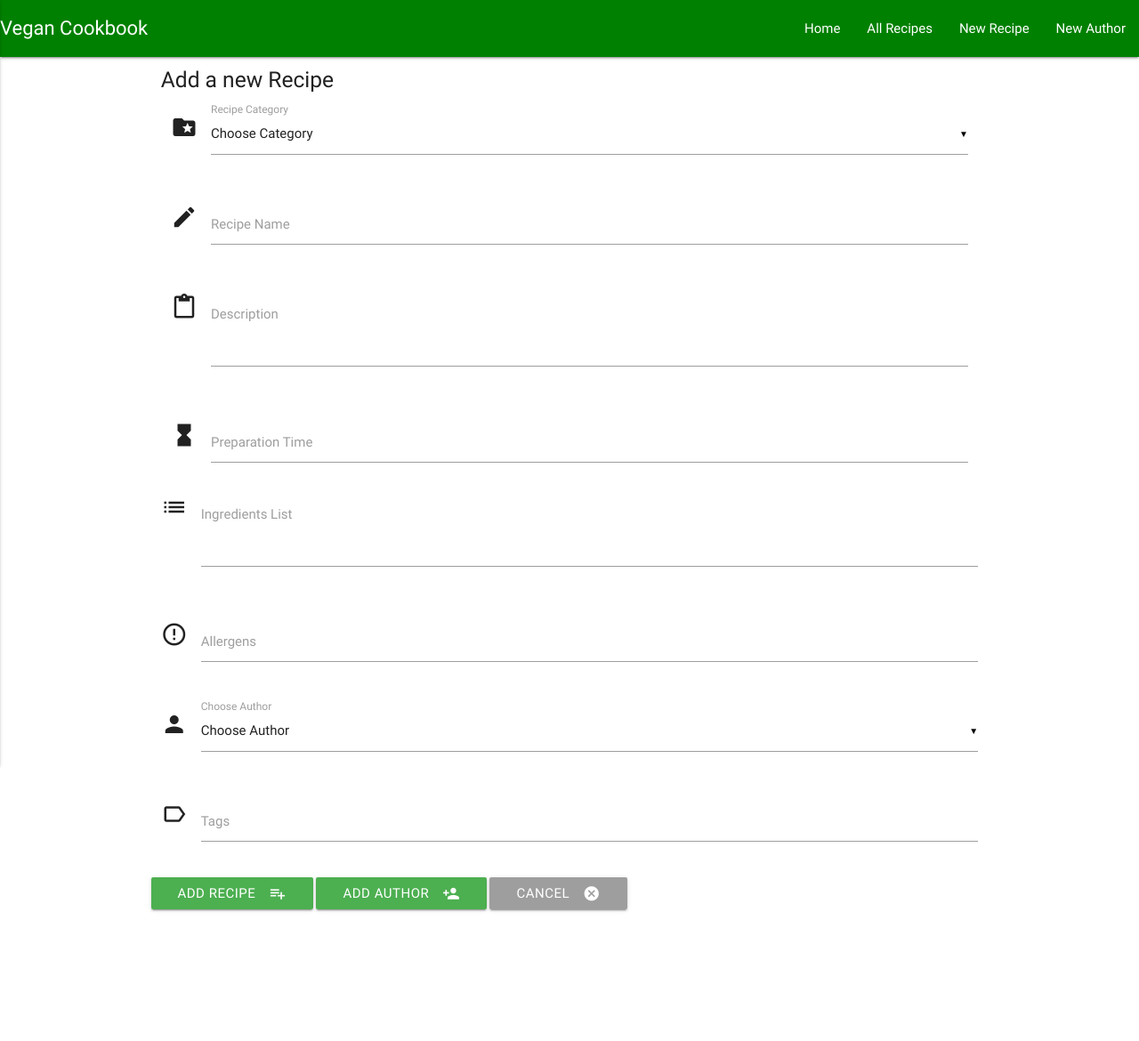
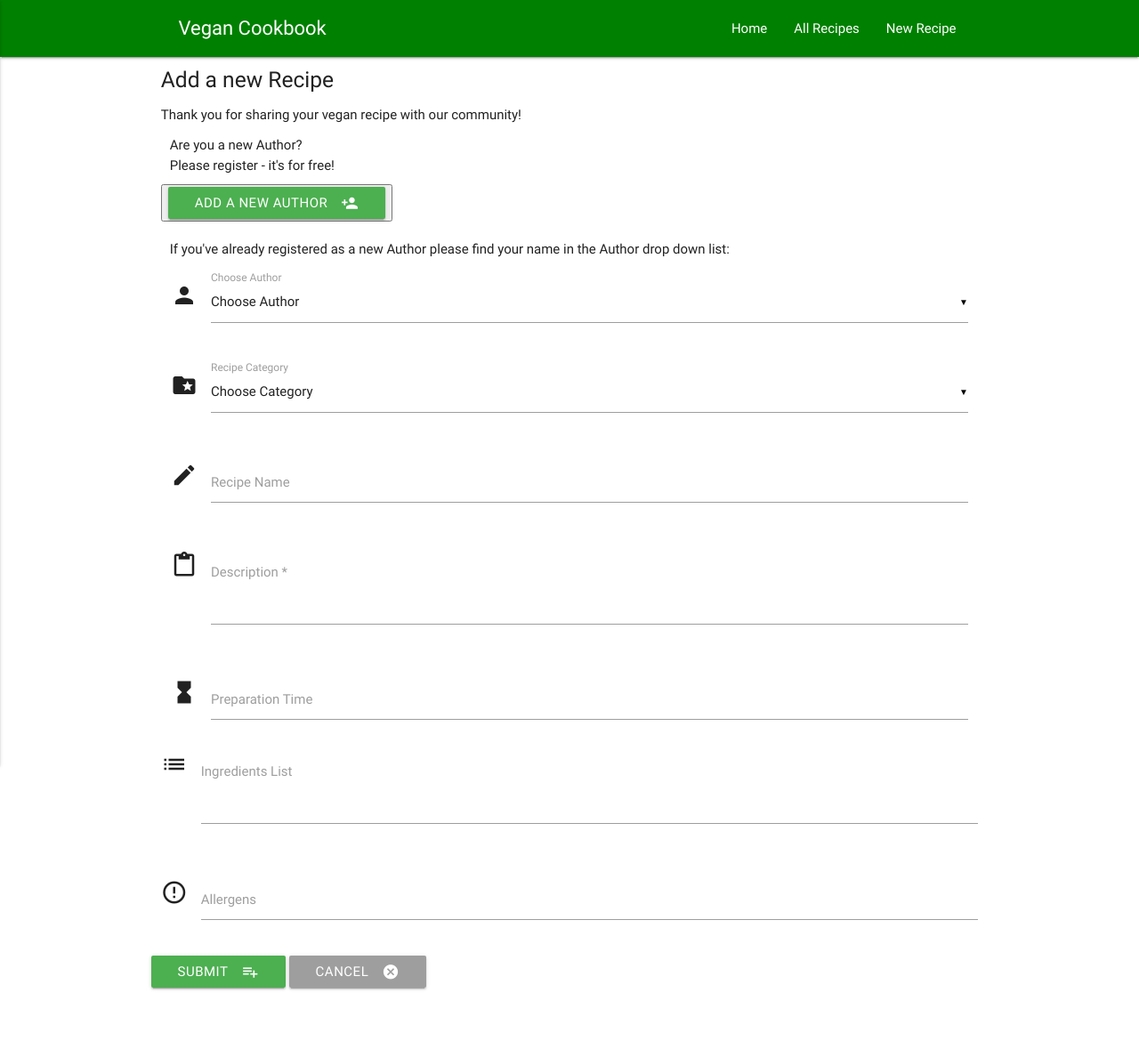
Before and after one commit to Code-Institute-Submissions/vegan-cookbook, a Flask app: page /add_recipe in a window 1280 px wide. Shown: the whole page at 89% size. Before the commit the page ends 1025 px from the top, so only its background shows below. Run offline with Flask 2, Linux system fonts and the light colour scheme; data that the repository does not hold is empty; some libraries are stand-ins or nearby versions.

Commit message:
finalization

```diff
--- a/app.py
+++ b/app.py
@@ -3,18 +3,19 @@ from datetime import datetime
 from flask import Flask, render_template, redirect, request, url_for, session
 from flask_pymongo import PyMongo
 from bson.objectid import ObjectId
+# from utils import ###
+
 
 app = Flask(__name__, static_url_path='/static')
 app.config["MONGO_DBNAME"] = 'anniescookbook'
 app.config["MONGO_URI"] = 'mongodb://coffeeipsum:1Diploma1Diploma@ds225382.mlab.com:25382/anniescookbook'
-#mongodb://<dbuser>:<dbpassword>@ds225382.mlab.com:25382/anniescookbook
-
+#Please note - in this lession we have not learned how to use an evironemnt variable yet!
 
 
 mongo = PyMongo(app)
 
 
-# --------------------- Home / Landing Page ------------------------------
+# --------------------- Home / Landing Page ---------------------------
 
 @app.route('/')
 @app.route('/home')
@@ -28,18 +29,53 @@ def home():
 
 @app.route('/all_recipes')
 def all_recipes():
-    return render_template("recipes.html",
-    recipes=mongo.db.recipes.find())
+    '''
+    PAge showing all recipes in the database
+    '''
+
+    return render_template(
+        "recipes.html",
+        recipes=mongo.db.recipes.find()
+    )
+
+@app.route('/view_recipe/<recipe_id>')
+@app.route('/view_recipe/<recipe_id>/<created>')
+def view_recipe(recipe_id=None, created=None):
+    '''
+    View an individual recipe by object ID.
+    Upon saving the new recipe on endpoint 'add_recipe', the user will be
+    redirected to this endpoint and will see a success
+    message on the top of the page to inform them that the recipe
+    has been submitted successfully. The 'created' parameter is only included
+    in this case.
+    '''
+    if recipe_id is not None:
+        the_recipe = mongo.db.recipes.find_one({"_id": ObjectId(recipe_id)})
+        if created is not None:
+            message = """ Thank you! You've successfully submitted your
+                '%s' recipe!""" % the_recipe.get("recipe_name")
+
+            return render_template("recipes.html",
+                    message=message,
+                    recipes=[the_recipe]
+            )
+
+        return render_template("recipes.html",
+                recipes=[the_recipe]
+        )
 
 
 @app.route('/recipes_by_category/<category_name>')
 def recipes_by_category(category_name):
-    #category_display_name = category_name.replace('_', ' ').title()
+
     return render_template(
         "recipes_by_category.html",
         recipes=mongo.db.recipes.find({"category_name": category_name}),
-        categories=mongo.db.categories.find()
+        categories=mongo.db.categories.find(),
+        category_name=category_name.replace('_', ' ').title()
+
     )
+
 
 @app.route('/add_recipe')
 def add_recipe():
@@ -51,22 +87,23 @@ def add_recipe():
 @app.route('/insert_recipe', methods=['POST'])
 def insert_recipe():
     recipes =  mongo.db.recipes
-    recipes.insert_one(request.form.to_dict())
-    return redirect(url_for('all_recipes'))
+    new_recipe = recipes.insert_one(request.form.to_dict())
+    return redirect(url_for('view_recipe', recipe_id=new_recipe.inserted_id, created="created"))
 
 
 @app.route('/edit_recipe/<recipe_id>')
 def edit_recipe(recipe_id):
-    the_recipe =  mongo.db.recipes.find_one({"_id": ObjectId(recipe_id)})
+    the_recipe = mongo.db.recipes.find_one({"_id": ObjectId(recipe_id)})
     all_categories =  mongo.db.categories.find()
-    return render_template('editrecipe.html', recipe=the_recipe, categories=all_categories,
-    authors = mongo.db.authors.find())
+    return render_template('editrecipe.html', recipe=the_recipe,
+        categories=all_categories, authors=mongo.db.authors.find(),
+        recipe_id=recipe_id)
 
 
 @app.route('/update_recipe/<recipe_id>', methods=["POST"])
 def update_recipe(recipe_id):
     recipes = mongo.db.recipes
-    recipes.updateOne( {'_id': ObjectId(recipe_id)},
+    recipes.update( {'_id': ObjectId(recipe_id)},
     {
         'category_name':request.form.get('category_name'),
         'recipe_name':request.form.get('recipe_name'),
@@ -111,14 +148,10 @@ def insert_author():
 
 # --------------------- Categories ----------------------------------
 
-""" I replaced this with 'Home'
+"""
+I replaced the Category overview with 'Home' / Landing Page
+"""
 
-@app.route('/get_categories')
-def get_categories():
-    return render_template('categories.html',
-    categories=mongo.db.categories.find())
-
-"""
 
 
 if __name__ == '__main__':
--- a/static/css/style.css
+++ b/static/css/style.css
@@ -5,12 +5,25 @@ body {
 
 header nav {
     background-color: green;
+    padding-left: 10px;
 }
 
 nav .brand-logo {
     font-size: 22px;
 }
 
+p, h1, h2, h3, h4 {
+    padding-left: 10px;
+}
+
+.card.medium {
+    background-color: #F9E910;
+}
+
+.card.small .card-image .card-title {
+    color: white;
+    text-shadow: 2px 2px #856F6F;
+}
 
 .btn_small {
     height: 24px;
--- a/templates/addauthor.html
+++ b/templates/addauthor.html
@@ -19,7 +19,7 @@
                 <button class="btn waves-effect waves-light green" type="submit" name="action">Add Author
                     <i class="material-icons right">person_add</i>
                  </button>
-                 <a href="{{ url_for('home') }}" class="waves-effect waves-light btn grey">
+                 <a href="{{ url_for('add_recipe') }}" class="waves-effect waves-light btn grey">
                     <i class="material-icons right">cancel</i>Cancel
                 </a>
             </div>
--- a/templates/addrecipe.html
+++ b/templates/addrecipe.html
@@ -1,8 +1,35 @@
 {% extends 'base.html' %} {% block content %}
 <div class="container">
     <div class="row">
+
         <h5>Add a new Recipe</h5>
-        <form action="{{ url_for('insert_recipe') }}" method="POST"  class="col s12">
+        <form action="{{ url_for('insert_recipe') }}" method="POST" class="col s12">
+            <div class="row">
+                <h6>Thank you for sharing your vegan recipe with our community!</h6>
+                <p>Are you a new Author?<br>Please register - it's for free!</p>
+                <div class="row">
+                    <div class="col s12">
+                        <button>
+                            <a href="{{url_for('add_author')}}" class="btn waves-effect waves-light green">Add a new Author
+                                    <i class="material-icons right">person_add</i>
+                            </a>
+                        </button>
+                    </div>
+                </div>
+                <p>If you've already registered as a new Author please find your name in the Author drop down list:</p>
+
+                <div class="input-field col s12">
+                    <i class="material-icons prefix">person</i>
+                        <select id="author_name" name="author_name">
+                            <option value="" disabled selected>Choose Author</option>
+                            {% for auth in authors %}
+                            <option value="{{auth.author_name}}">{{auth.author_name}}</option>
+                            {% endfor %}
+                        </select>
+                    <label>Choose Author</label>
+                </div>
+            </div>
+
             <div class="row">
                 <div class="input-field col s12">
                     <i class="material-icons prefix">folder_special</i>
@@ -25,8 +52,8 @@
                     <div class="row">
                         <div class="input-field col s12">
                             <i class="material-icons prefix">content_paste</i>
-                            <textarea name="recipe_description" id="recipe_description" class="materialize-textarea"></textarea>
-                            <label for="icon_telephone">Description</label>
+                            <textarea name="recipe_description" id="recipe_description" class="materialize-textarea" required></textarea>
+                            <label for="icon_telephone">Description *</label>
                         </div>
                     </div>
                         <div class="row">
@@ -51,31 +78,9 @@
                                     </div>
                                 </div>
                             <div class="row">
-                            <div class="input-field col s12">
-                                <i class="material-icons prefix">person</i>
-                                    <select id="author_name" name="author_name">
-                                        <option value="" disabled selected>Choose Author</option>
-                                        {% for auth in authors %}
-                                        <option value="{{auth.author_name}}">{{auth.author_name}}</option>
-                                        {% endfor %}
-                                    </select>
-                                <label>Choose Author</label>
-                            </div>
-                        </div>
-                        <div class="row">
-                            <div class="input-field col s12">
-                                <i class="material-icons prefix">label_outline</i>
-                                <input id="tags" name="tags" type="text">
-                                <label for="icon_prefix">Tags</label>
-                            </div>
-                        </div>
-                        <div class="row">
-                            <button class="btn waves-effect waves-light green" type="submit" name="action">Add recipe
+                                <button class="btn waves-effect waves-light green" type="submit" name="action">Submit
                                     <i class="material-icons right">playlist_add</i>
                                 </button>
-                            <a href="{{url_for('add_author')}}" class="btn waves-effect waves-light green">Add Author
-                                <i class="material-icons right">person_add</i>
-                            </a>
                                 <a href="{{ url_for('home') }}" class="waves-effect waves-light btn grey">
                                     <i class="material-icons right">cancel</i>Cancel
                                 </a>
--- a/templates/base.html
+++ b/templates/base.html
@@ -17,20 +17,18 @@
 <body>
     <header>
         <nav>
-            <div class="nav-wrapper">
+            <div class="nav-wrapper container">
                 <a href="{{url_for('home')}}" class="brand-logo">Vegan Cookbook</a>
                 <a href="#" data-activates="mobile-demo" class="button-collapse"><i class="material-icons">menu</i></a>
                 <ul id="nav-mobile" class="right hide-on-med-and-down">
                     <li><a href="{{url_for('home')}}">Home</a></li>
                     <li><a href="{{url_for('all_recipes')}}">All Recipes</a></li>
                     <li><a href="{{url_for('add_recipe')}}">New Recipe</a></li>
-                    <li><a href="{{url_for('add_author')}}">New Author</a></li>
                 </ul>
                 <ul class="side-nav" id="mobile-demo">
                     <li><a href="{{url_for('home')}}">Home</a></li>
                     <li><a href="{{url_for('all_recipes')}}">All Recipes</a></li>
                     <li><a href="{{url_for('add_recipe')}}">New Recipe</a></li>
-                    <li><a href="{{url_for('add_author')}}">New Author</a></li>
                 </ul>
             </div>
         </nav>
--- a/templates/index.html
+++ b/templates/index.html
@@ -7,6 +7,5 @@
         {recipe.ingredients}}
         {{authors.author_name}}
         {{recipe.allergens}}
-        {{recipe.tags}}
         {% endfor %}
         {% endblock %}
--- a/templates/recipes_by_category.html
+++ b/templates/recipes_by_category.html
@@ -1,9 +1,11 @@
 {% extends 'base.html'%} {% block content %}
 
 <!-- Code Credits: "Card Reveal" by Materializecss.com -->
+
 <div class="test">
-    {{ category_name }}
     <div class="container">
+        <h5>View Recipes by Category: {{ category_name }} </h5>
+        <p>Click on each card to its recipe</p>
         <div class="row">
             <div class="col-md-12">
             {% for recipe in recipes %}
@@ -26,7 +28,7 @@
                                     Ingredients: {{recipe.ingredients}}<br>
                                     Allergens: {{recipe.allergens}}<br>
                                     Author: {{recipe.author_name}}<br>
-                                    Tags: {{recipe.tags}}<br>
+
                                 </span>
                                     <br>
                                 <a href="{{url_for('edit_recipe', recipe_id=recipe._id)}}" class="waves-effect waves-light btn btn_medium green">Edit</a>
```
Also changed, not shown: other parts of static/css/style.css (+54 -0 lines), templates/editrecipe.html (+2 -11 lines), templates/home.html (+11 -3 lines), templates/recipes.html (+9 -6 lines), test.py (added, +24 -0 lines), tests.py (deleted, +0 -23 lines), utils.py (+10 -34 lines), README.md. Lines whose indentation alone changed are shown as unchanged.
